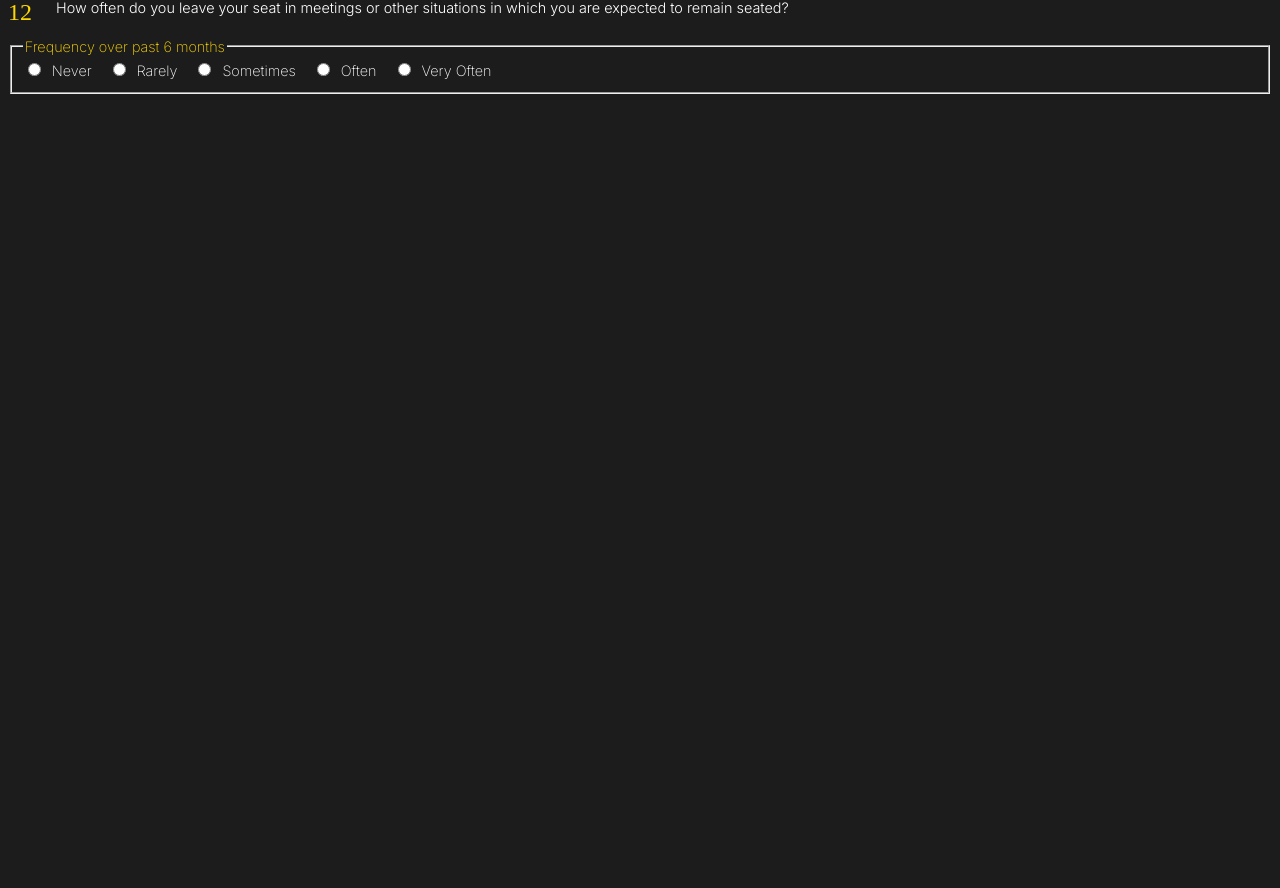
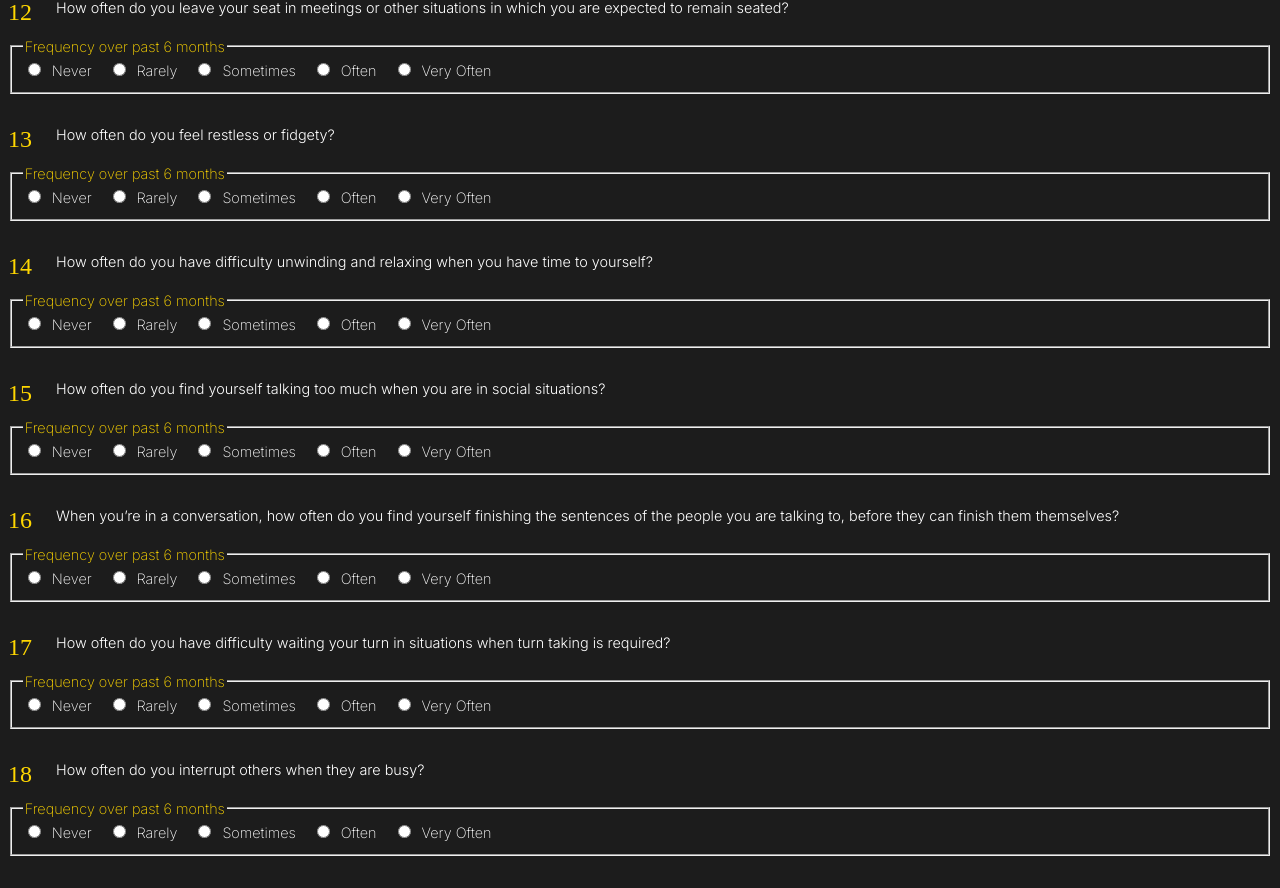
Before and after one commit to vishalicious213/adhd, a React (Vite) app: page / in a window 1280 px wide. Shown: the part 1535-2423 px from the top of the page. Before the commit the page ends 1661 px from the top, so only its background shows below. Built offline with nearby package versions, Linux system fonts and the light colour scheme.

Commit message:
added questions to questions.js

```diff
--- a/src/data/questions.js
+++ b/src/data/questions.js
@@ -47,4 +47,28 @@ export const questionsArray = [
         id: 12,
         text: "How often do you leave your seat in meetings or other situations in which you are expected to remain seated?"
     },
+    {
+        id: 13,
+        text: "How often do you feel restless or fidgety?"
+    },
+    {
+        id: 14,
+        text: "How often do you have difficulty unwinding and relaxing when you have time to yourself?"
+    },
+    {
+        id: 15,
+        text: "How often do you find yourself talking too much when you are in social situations?"
+    },
+    {
+        id: 16,
+        text: "When you’re in a conversation, how often do you find yourself finishing the sentences of the people you are talking to, before they can finish them themselves?"
+    },
+    {
+        id: 17,
+        text: "How often do you have difficulty waiting your turn in situations when turn taking is required?"
+    },
+    {
+        id: 18,
+        text: "How often do you interrupt others when they are busy?"
+    }
 ]
```
